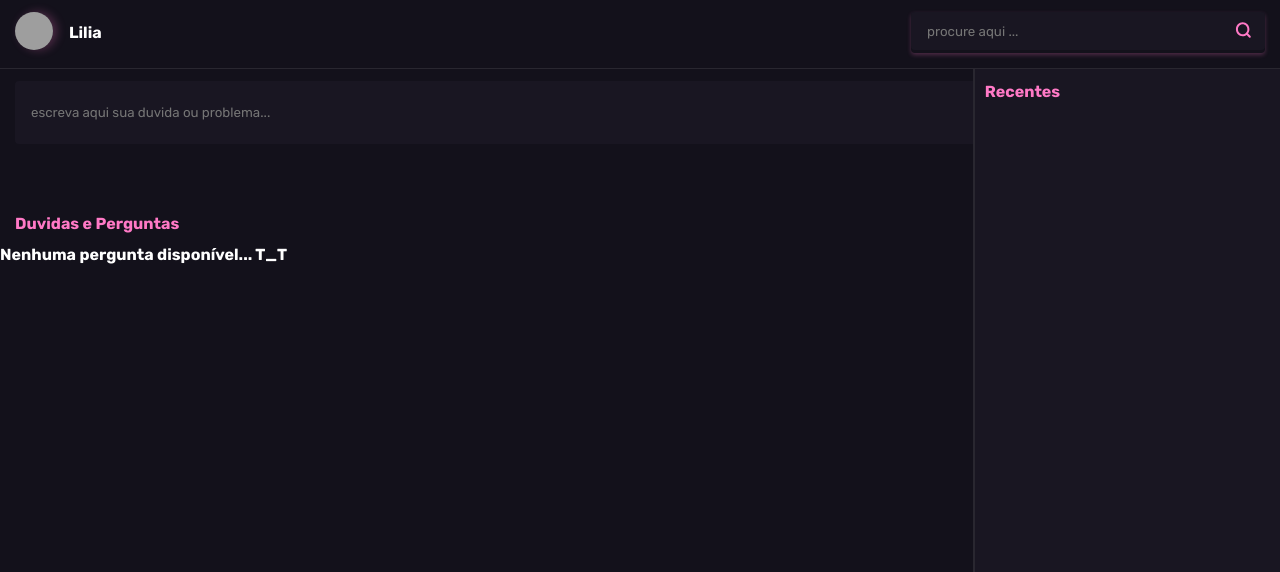
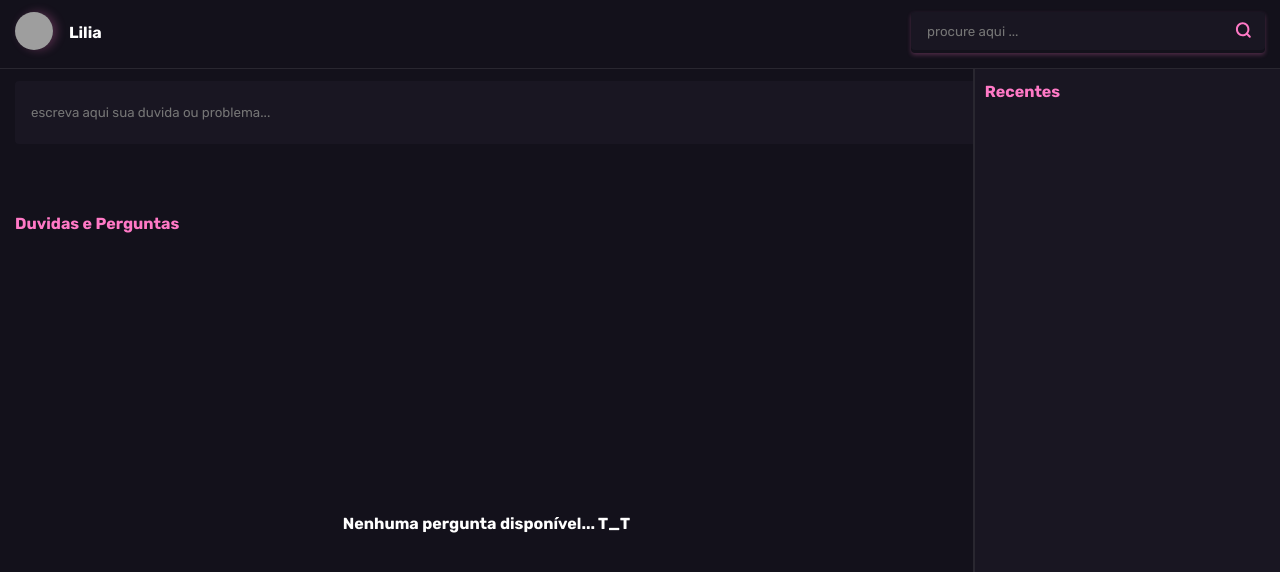
Before and after one commit to byte-serido/trainign-devs-byte, a Vue app in the folder src/frontend/ketlly/tarefa1/: page / in a window 1280 px wide. Shown: the top 572 px of the page. Built offline with nearby package versions, Linux system fonts and the light colour scheme; grey boxes are pictures that could not be loaded.

Commit message:
feat: adicionando centralização ao texto de quando não possui comentario #24

```diff
--- a/src/frontend/ketlly/tarefa1/public/style.css
+++ b/src/frontend/ketlly/tarefa1/public/style.css
@@ -110,3 +110,10 @@
    #lateral_edit .title {
        padding: 15px 10px;
    }
+
+   .semComentario {
+       height: calc(100vh - 245.8px);
+       display: flex;
+       justify-content: center;
+       align-items: center;
+   }
```
